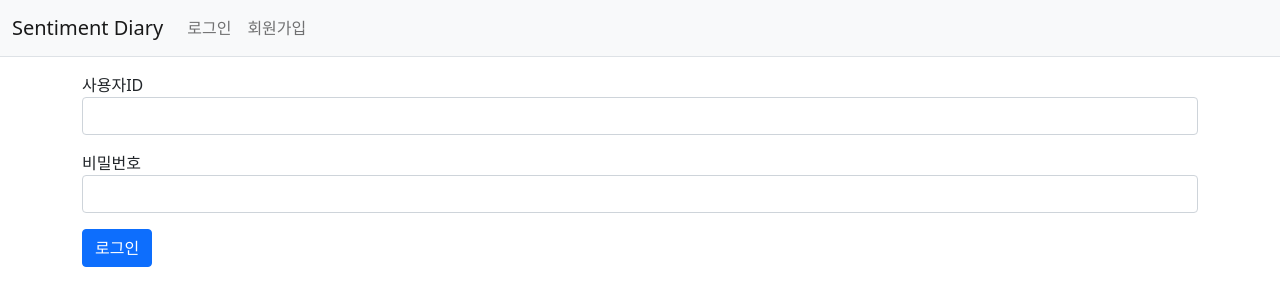
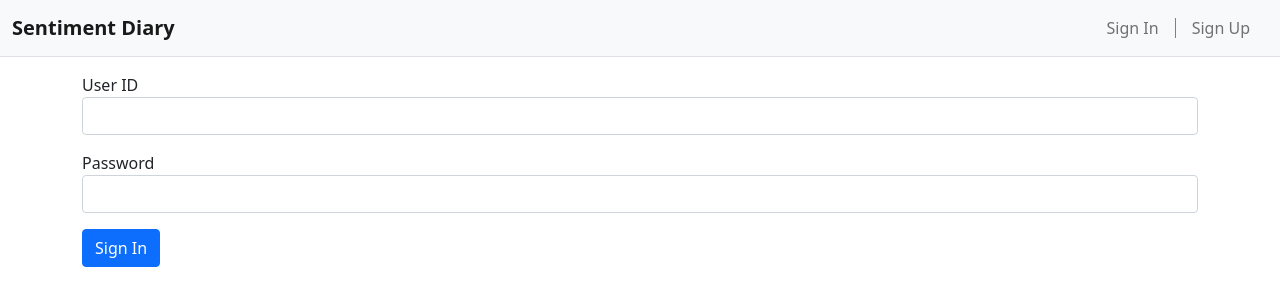
Before and after one commit to yuseogi0218/sentiment_classification_with_HE, a Django app: page /common/login/ in a window 1280 px wide. Shown: the top 306 px of the page. Run offline with Django 4.2, Linux system fonts and the light colour scheme; some libraries are stand-ins or nearby versions.

Commit message:
demo version

```diff
--- a/sentiment_diary/templates/common/login.html
+++ b/sentiment_diary/templates/common/login.html
@@ -7,16 +7,16 @@
         <input type="hidden" name="next" value="{{ next }}">
         {% include "form_errors.html" %}
         <div class="mb-3">
-            <label for="username">사용자ID</label>
+            <label for="username">User ID</label>
             <input type="text" class="form-control" name="username" id="username"
                    value="{{ form.username.value|default_if_none:'' }}">
         </div>
         <div class="mb-3">
-            <label for="password">비밀번호</label>
+            <label for="password">Password</label>
             <input type="password" class="form-control" name="password" id="password"
                    value="{{ form.password.value|default_if_none:'' }}">
         </div>
-        <button type="submit" class="btn btn-primary">로그인</button>
+        <button type="submit" class="btn btn-primary">Sign In</button>
     </form>
 </div>
 {% endblock %}
--- a/sentiment_diary/templates/navbar.html
+++ b/sentiment_diary/templates/navbar.html
@@ -1,7 +1,7 @@
 <!-- 네비게이션바 -->
 <nav class="navbar navbar-expand-lg navbar-light bg-light border-bottom">
     <div class="container-fluid">
-        <a class="navbar-brand" href="{% url 'diary:index' %}">Sentiment Diary</a>
+        <a class="navbar-brand" href="{% url 'diary:index' %}" style="font-weight: bold">Sentiment Diary</a>
         <button class="navbar-toggler" type="button"
                 data-bs-toggle="collapse"
                 data-bs-target="#navbarSupportedContent"
@@ -10,20 +10,21 @@
                 aria-label="Toggle navigation">
             <span class="navbar-toggler-icon"></span>
         </button>
-        <div class="collapse navbar-collapse" id="navbarSupportedContent">
-            <ul class="navbar-nav me-auto mb-2 mb-lg-0">
+        <div class="collapse navbar-collapse" id="navbarSupportedContent" style="padding-right: 10px">
+            <ul class="navbar-nav ms-auto mb-2 mb-lg-0 d-flex justify-content-center align-items-center">
                 <li class="nav-item">
                     {% if user.is_authenticated %}
-                    <a class="nav-link" href="{% url 'common:logout' %}">{{ user.username }} (로그아웃)</a>
+                    <a class="nav-link" href="{% url 'common:logout' %}">{{ user.username }} (Sign Out)</a>
                     {% else %}
-                    <a class="nav-link" href="{% url 'common:login' %}">로그인</a>
+                    <a class="nav-link" href="{% url 'common:login' %}">Sign In</a>
                     {% endif %}
                 </li>
+                {% if not user.is_authenticated %}
+                <li style="border-left: thin solid grey; height: 20px; margin-right: 8px; margin-left: 8px"></li>
                 <li>
-                    {% if not user.is_authenticated %}
-                    <a class="nav-link" href="{% url 'common:signup' %}">회원가입</a>
-                    {% endif %}
+                    <a class="nav-link" href="{% url 'common:signup' %}">Sign Up</a>
                 </li>
+                {% endif %}
             </ul>
         </div>
     </div>
```
Also changed, not shown: sentiment_diary/templates/diary/diary_list.html (+35 -14 lines), README.md (added), sentiment_diary/db.sqlite3.
